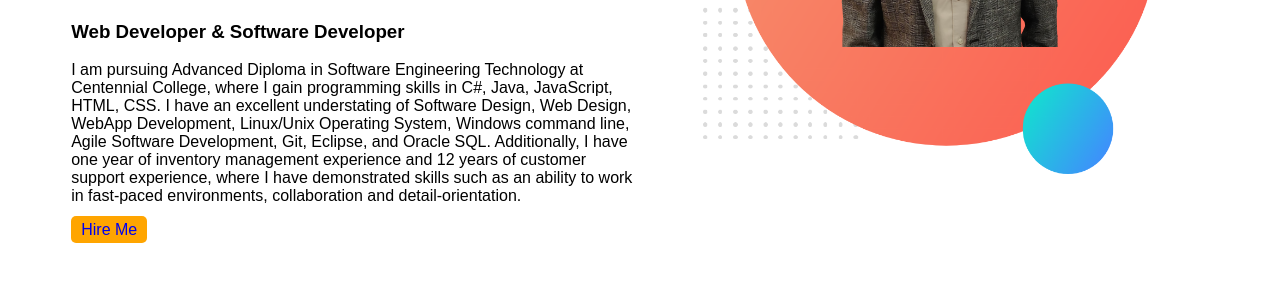
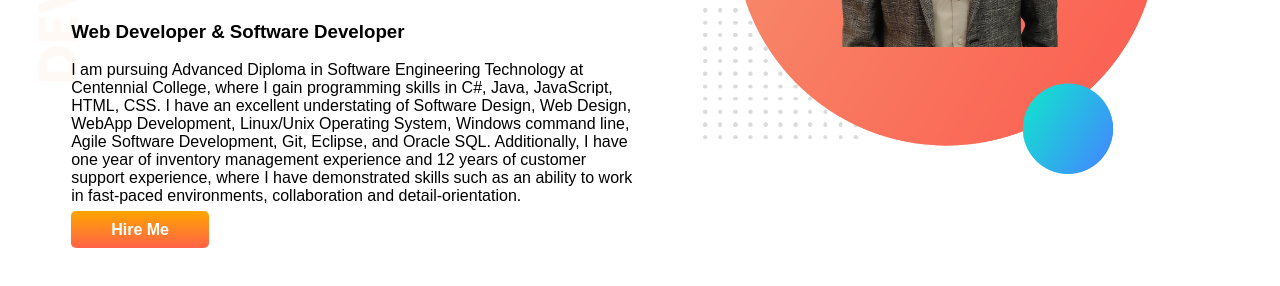
Before and after one commit to waduzzaman/developer-portfolio, a plain HTML site: page index.html in a window 1280 px wide. Shown: the part 286-572 px from the top of the page. Drawn offline with Linux system fonts and the light colour scheme.

Commit message:
first section complete

```diff
--- a/index.html
+++ b/index.html
@@ -13,7 +13,7 @@
 </head>
 
 <body>
-    <section>
+    <section class="top-banner">
         <div class="half-width">
             <h1> Welcome To </h1>
             <h1> <span class="orange-color">Mahbub E Waduzzaman</span> World !</h1>
--- a/style.css
+++ b/style.css
@@ -25,7 +25,14 @@ section {
 
 .link-btn {
     text-decoration: none;
-    background-color: orange;
-    padding: 5px 10px;
+    background-image: linear-gradient(orange, tomato);
+    color: white;
+    padding: 10px 40px;
+    font-weight: 700;
     border-radius: 5px;
 }
+
+.top-banner {
+    background-image: url(images/top-banner.png);
+    background-repeat: no-repeat;
+}
```
